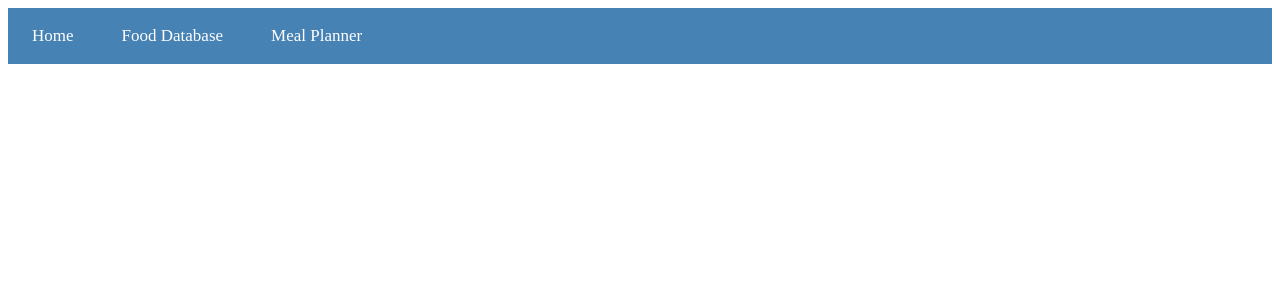
After one commit to jon3882/mealPlanner, a PHP site: page /navBar.php in a window 1280 px wide. The commit adds this page. Shown: the top 300 px of the page. Run offline with PHP 8.4, Linux system fonts and the light colour scheme; data that the repository does not hold is empty.

Commit message:
"first implementation of navigation bar. Still need to implement quick buttons and possible logout button. Need to have conditional statement for the login,new user and forgot password screens as well.

```diff
--- /dev/null
+++ b/css/navBarStyle.css
@@ -0,0 +1,45 @@
+#navbar li a:not(#currentPage){
+  color:white;
+}
+
+#navbar li a:hover:not(#currentPage) {
+
+}
+
+#currentPage{
+  background-color: white;
+  color:#4682B4;
+  pointer-events: none;
+  cursor: default;
+}
+
+#navbar li:not(.links){
+  float:none;
+  margin:0 auto;
+}
+
+#navbar ul {
+  font-size: 17px;
+  list-style-type: none;
+  margin: 0;
+  padding: 0;
+  overflow: hidden;
+  background-color: #4682B4;
+}
+
+#navbar {
+
+}
+
+#navbar li {
+  float: left;
+
+}
+
+#navbar li a, #login, #newUser {
+  display: block;
+  text-align: center;
+  padding: 18px 24px;
+  text-decoration: none;
+
+}
--- a/index.php
+++ b/index.php
@@ -20,8 +20,10 @@ $uName = $_SESSION["userName"];
 <body>
 
 <!--************Title Bar**********************-->
-<div class="title"><span>Slims Fitness</span></div>
-<div>&nbsp</div>
+<?php
+$thisPage = "Home";
+include_once('navBar.php');
+?>
 
 <!-- *****************Buttons********************* -->
 <div class="content" >
--- a/js/foodJavaScript.js
+++ b/js/foodJavaScript.js
@@ -65,10 +65,10 @@ function getTitleHeight(){
 //and populates the listbox.
 function startup() {
 
-	var spanWidth = document.getElementById("menu").clientWidth;
+	// var spanWidth = document.getElementById("menu").clientWidth;
 
-        document.getElementById("menu").style.height = getTitleHeight() + "px";
-        document.getElementById("menu").style.width = (spanWidth * 2) + "px";
+ //        document.getElementById("menu").style.height = getTitleHeight() + "px";
+ //        document.getElementById("menu").style.width = (spanWidth * 2) + "px";
 
 	showLoader();
 
--- /dev/null
+++ b/navBar.php
@@ -0,0 +1,22 @@
+
+<!--////////////////////////////////////////////////////
+//Navigation Bar for all pages of site. The navigation
+//bar will also include reference to the general style
+//css file to be applied to all pages in the site.
+///////////////////////////////////////////////////////-->
+
+<link rel="stylesheet" href="css/navBarStyle.css">
+<!-- Navigation Bar -->
+<div id="navbar">
+	<ul>
+	<li class="links">
+	<a <?php if($thisPage == 'Home') echo "id = 'currentPage'";?> href="index.php">Home</a>
+	</li>
+	<li class="links">
+	<a <?php if($thisPage == 'foodData') echo "id = 'currentPage'";?> href="foodData.php">Food Database</a>
+	</li>
+	<li class="links">
+	<a <?php if($thisPage == 'mealPlanner') echo "id = 'currentPage'";?> href="mealPlanner.php">Meal Planner</a>
+	</li>
+	</ul>
+</div>
```
Also changed, not shown: foodData.php (+6 -10 lines), mealPlanner.php (+6 -10 lines), css/generalStyle.css (added), navBarStyle.css (added).
